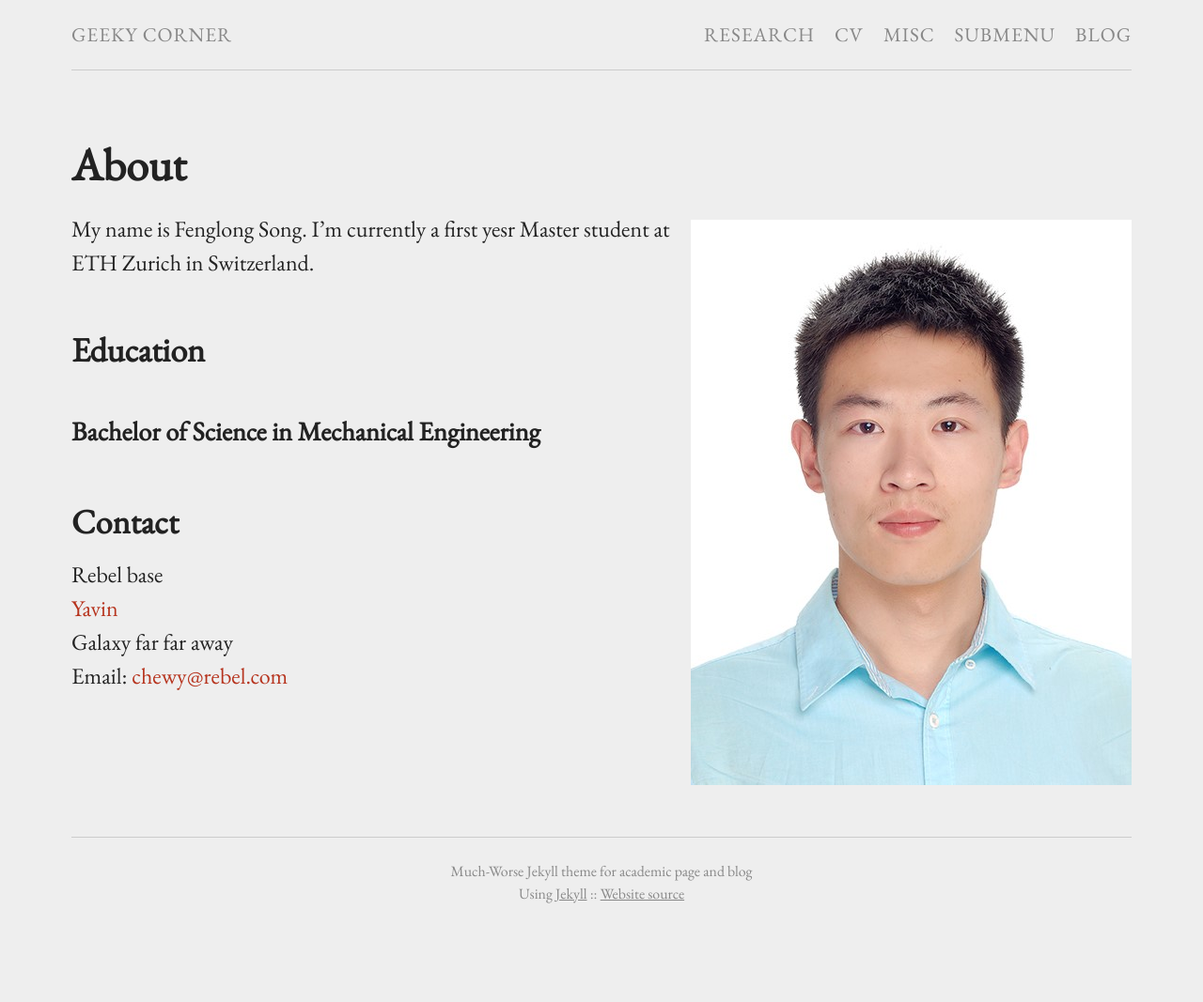
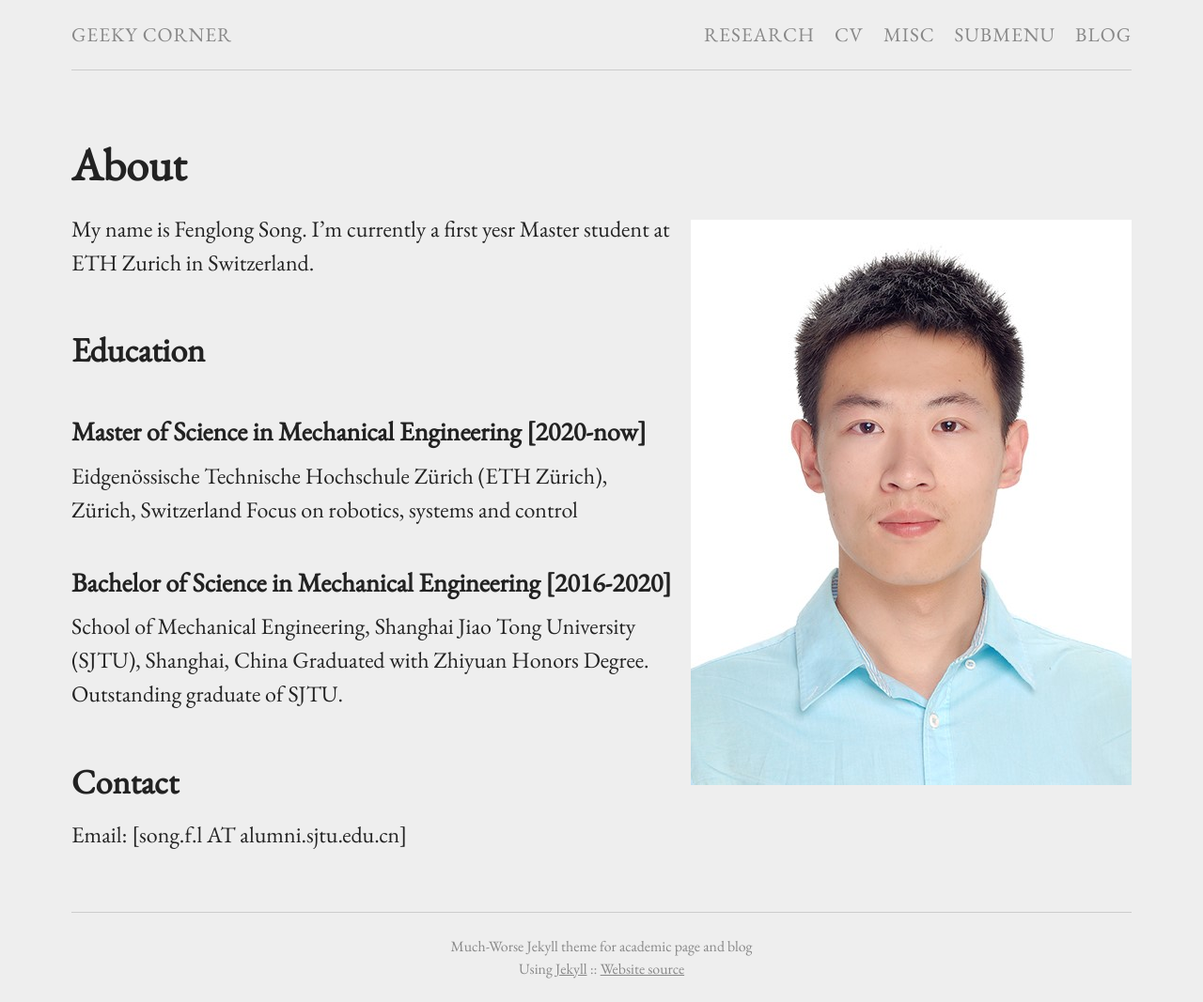
Before and after one commit to FenglongSong/fenglongsong.github.io, a Jekyll site: the page built from index.md, in a window 1280 px wide. Shown: the whole page at 94% size. Built offline with Jekyll 4.4.1, drawn with Linux system fonts in a browser that asks for light colours; before the commit the page ends 987 px from its top, so only the background shows below that.

Commit message:
Update index.md

```diff
--- a/index.md
+++ b/index.md
@@ -10,15 +10,16 @@ My name is Fenglong Song. I'm currently a first yesr Master student at ETH Zuric
 
 ## Education
 
-### Bachelor of Science in Mechanical Engineering
+### Master of Science in Mechanical Engineering [2020-now]
+Eidgenössische Technische Hochschule Zürich (ETH Zürich), Zürich, Switzerland
+Focus on robotics, systems and control
+
+### Bachelor of Science in Mechanical Engineering [2016-2020]
+School of Mechanical Engineering, Shanghai Jiao Tong University (SJTU), Shanghai, China
+Graduated with Zhiyuan Honors Degree. Outstanding graduate of SJTU.
 
 ## Contact
-
-
-Rebel base <br />
-[Yavin] <br />
-Galaxy far far away<br />
-Email: [chewy@rebel.com]
+Email: [song.f.l AT alumni.sjtu.edu.cn]
 
 
 [Yavin]: https://en.wikipedia.org/wiki/Yavin
```
